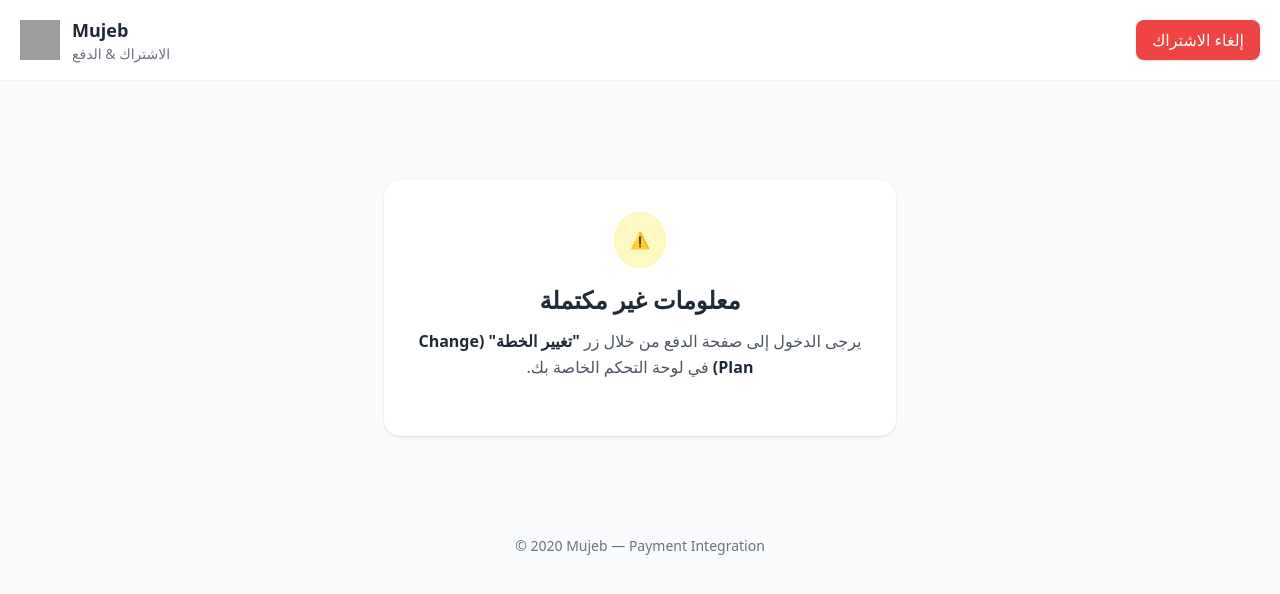
After one commit to HaidaraIB/uchat_paytabs_gateway, a Django app: template payments/templates/payments/missing_info.html in a window 1280 px wide. The commit adds this page. Shown: the top 594 px of the page. Run offline with Django 5.2, Linux system fonts and the light colour scheme; the template is opened without the code that fills it: most values are stand-ins (such as "Sample title", 1, 10 or a date in 2020); some libraries are stand-ins or nearby versions; grey boxes are pictures that could not be loaded.

Commit message:
missing_info template

```diff
--- a/payments/templates/payments/base.html
+++ b/payments/templates/payments/base.html
@@ -36,6 +36,7 @@
         </div>
       </div>
 
+      {% if owner_email and workspace_id %}
         <form action="{% url 'payments:cancel_subscription' %}" method="post" onsubmit="return confirmCancel();">
           {% csrf_token %}
           <input type="hidden" name="ownerEmail" value="{{ owner_email }}">
@@ -47,6 +48,8 @@
             إلغاء الاشتراك
           </button>
         </form>
+      {% endif %}
+
 
         <script>
           function confirmCancel() {
--- /dev/null
+++ b/payments/templates/payments/missing_info.html
@@ -0,0 +1,18 @@
+{% extends "payments/base.html" %}
+{% block title %}معلومات ناقصة — Mujeb{% endblock %}
+
+{% block content %}
+<div class="max-w-lg mx-auto bg-white rounded-2xl shadow p-8 text-center mt-12" dir="rtl">
+  <div class="flex flex-col items-center">
+    <div class="bg-yellow-100 text-yellow-600 p-4 rounded-full mb-4">
+      ⚠️
+    </div>
+    <h2 class="text-2xl font-bold mb-3 text-gray-800">معلومات غير مكتملة</h2>
+    <p class="text-gray-600 mb-6 leading-relaxed">
+      يرجى الدخول إلى صفحة الدفع من خلال زر
+      <span class="font-semibold text-gray-800">"تغيير الخطة" (Change Plan)</span>
+      في لوحة التحكم الخاصة بك.
+    </p>
+  </div>
+</div>
+{% endblock %}
```
Also changed, not shown: payments/views.py (+10 -0 lines).
